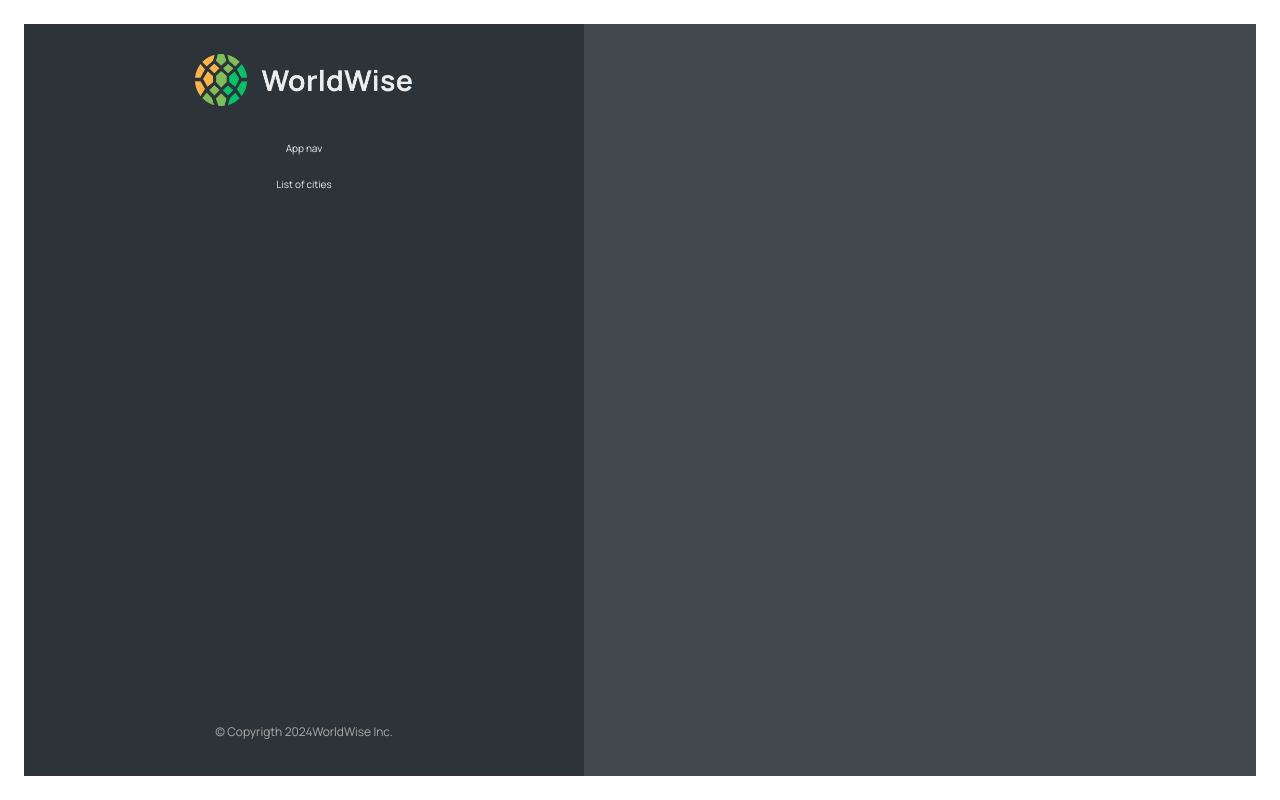
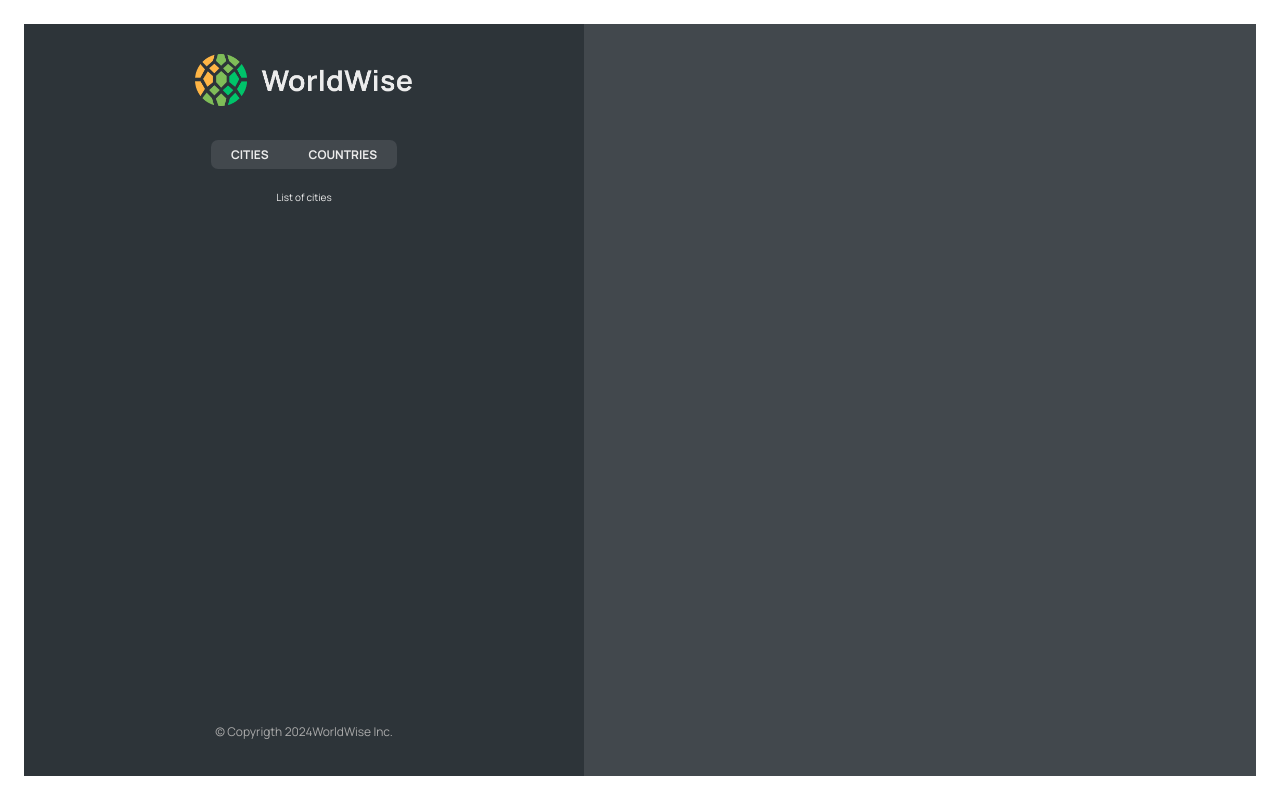
Before and after one commit to Gefila/worldwise, a React (Vite) app: page /app in a window 1280 px wide. Built offline with nearby package versions, Linux system fonts and the light colour scheme.

Commit message:
Nested Routes and Index Route

```diff
--- a/src/App.jsx
+++ b/src/App.jsx
@@ -13,7 +13,11 @@
 				<Route path="/" element={<HomePage />} />
 				<Route path="product" element={<Product />} />
 				<Route path="pricing" element={<Pricing />} />
-				<Route path="app" element={<AppLayout />} />
+				<Route path="app" element={<AppLayout />}>
+					<Route index element={<div>List of cities</div>} />
+					<Route path="cities" element={<div>Cities</div>} />
+					<Route path="countries" element={<div>Countries</div>} />
+				</Route>
 				<Route path="login" element={<Login />} />
 				<Route path="*" element={<PageNotFound />} />
 			</Routes>
--- a/src/components/AppNav.jsx
+++ b/src/components/AppNav.jsx
@@ -1,9 +1,17 @@
+import { NavLink } from 'react-router-dom';
 import styles from './AppNav.module.css';
 
 export default function AppNav() {
     return (
         <nav className={styles.nav}>
-            App nav
+            <ul>
+                <li>
+                    <NavLink to={'cities'}>Cities</NavLink>
+                </li>
+                <li>
+                    <NavLink to={'countries'}>Countries</NavLink>
+                </li>
+            </ul>
         </nav>
     )
 }
--- a/src/components/Sidebar.jsx
+++ b/src/components/Sidebar.jsx
@@ -1,13 +1,14 @@
 import Logo from "./Logo";
 import AppNav from "./AppNav";
 import styles from "./Sidebar.module.css";
+import { Outlet } from "react-router-dom";
 
 export default function Sidebar() {
     return(
         <div className={styles.sidebar}>
             <Logo />
             <AppNav/>
-            <p>List of cities</p>
+            <Outlet />
             <footer className={styles.footer}>
                 <p className={styles.copyright}>
                     &copy; Copyrigth {new Date().getFullYear()}
```
